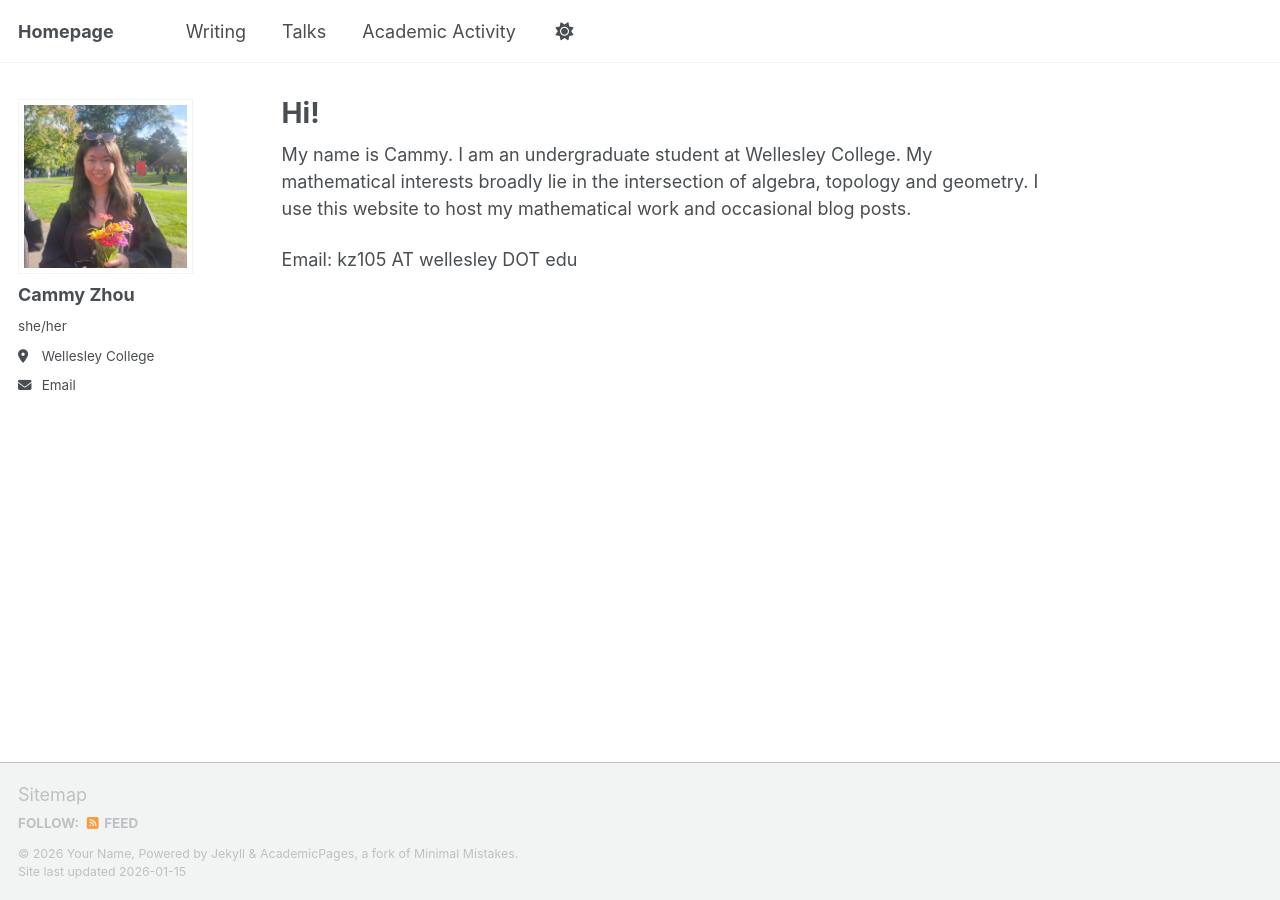
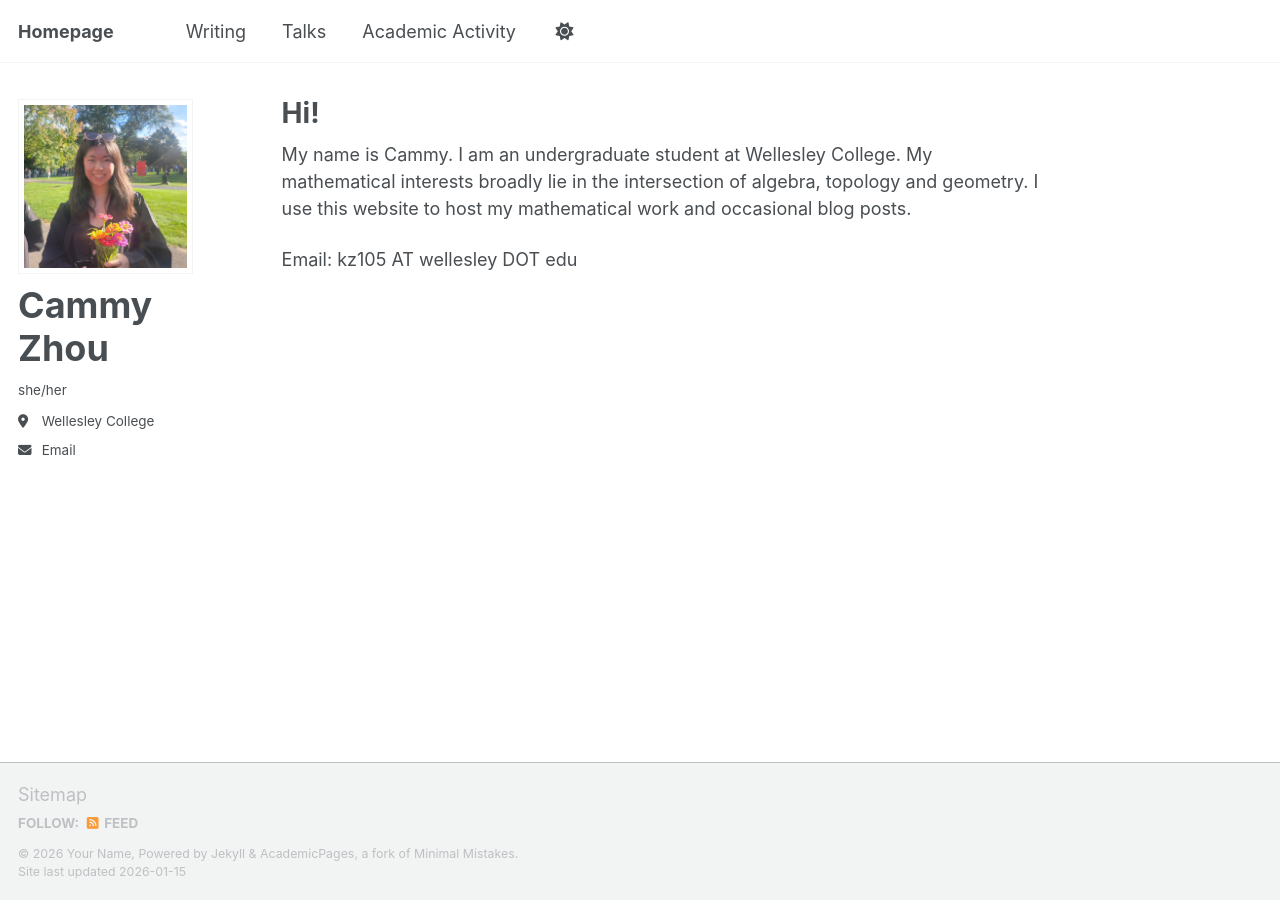
Before and after one commit to cakezhou/cakezhou.github.io, a Jekyll site: the page built from _pages/about.md, in a window 1280 px wide. Built offline with Jekyll 4.4.1, drawn with Linux system fonts in a browser that asks for light colours; a script bundle is joined from its source files by our own code; library files that are not in the unit come from our copies.

Commit message:
Change author name font size to 2em

```diff
--- a/_sass/layout/_sidebar.scss
+++ b/_sass/layout/_sidebar.scss
@@ -129,7 +129,7 @@
 }
 .sidebar .author__name {
   font-family: $sans-serif;
-  font-size: $type-size-5;
+  font-size: 2em;
 }
 
 .sidebar .author__desktop {
```
